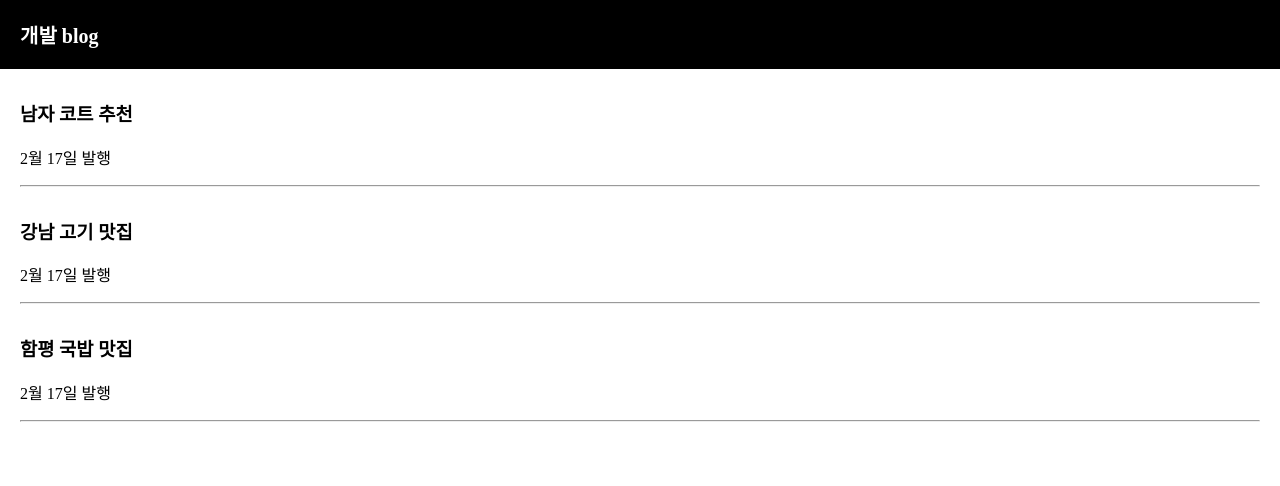
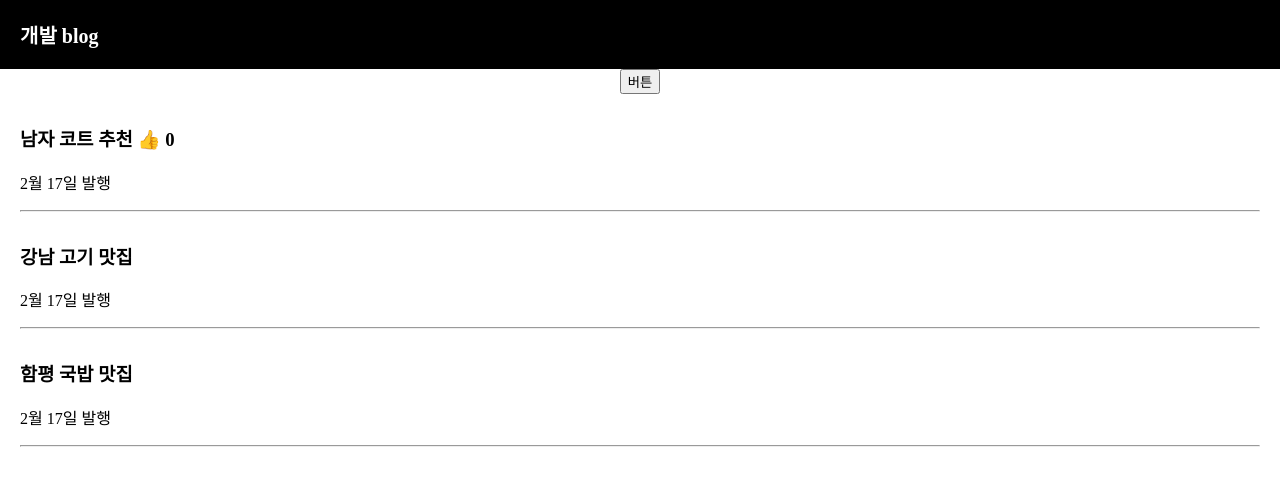
Before and after one commit to jeong011010/front-practice, a React (Create React App) app: page / in a window 1280 px wide. Shown: the top 486 px of the page. Built offline with nearby package versions, Linux system fonts and the light colour scheme.

Commit message:
update js file [learn state 값 변경 및 deepcopy]

```diff
--- a/src/App.js
+++ b/src/App.js
@@ -12,11 +12,18 @@ function App() {
   // state를 사용하는 이유는 웹이 app처럼 동작하게 만들고 싶어서.
   // 새로고침 없이 렌더링이 됨. (해당 위치에 다른 글이 와야할 때. ex) 우선순위 정렬)
   // 자주 바뀌는 중요한 데이터는 state로.
-
+  let [좋아요, 좋아요변경] = useState(0);
 
 
   // 중괄호로 데이터 바인딩이 가능.
   let posts = '강남 고기 맛집';
+
+  function 제목바꾸기(){
+    //let newarray = 제목 <- 안됌. 복사가 아닌 값 공유임
+    let newarray = [...제목]; // deepcopy.
+    newarray[0]='여자 코트 추천';
+    제목변경(newarray);
+  }
 
   // - 표시는 빼기이므로 camelCase 작명관습 사용
   return (
@@ -25,8 +32,11 @@ function App() {
         <div>개발 blog</div>
 
       </div>
+
+      <button onClick={제목바꾸기}>버튼</button>
+
       <div className="list">
-        <h3>{ 제목[0] }</h3>
+        <h3>{ 제목[0] } <span onClick={()=>{ 좋아요변경(좋아요+1) }}>👍</span> {좋아요} </h3>
         <p>2월 17일 발행</p>
         <hr/>
       </div>
```
